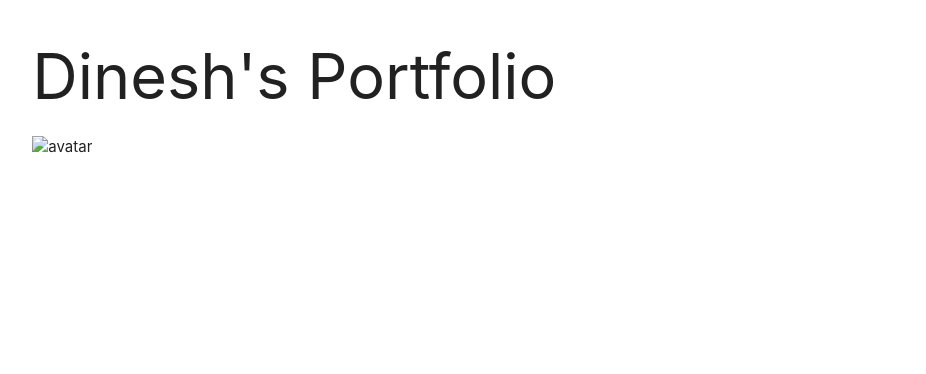
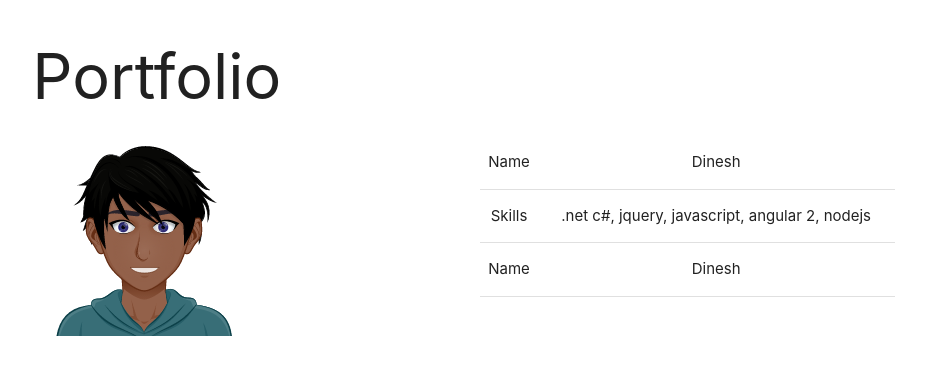
Before and after one commit to dinesh46/dinesh46.github.io, a plain HTML site: page index.html in a window 1280 px wide. Shown: the whole page, without its empty margins (171-1097 px from the left). Drawn offline with nearby package versions, Linux system fonts and the light colour scheme.

Commit message:
playing with content

```diff
--- a/index.html
+++ b/index.html
@@ -13,8 +13,28 @@
     <div class="container">
         <div class="row">
             <div class="col s12">
-                <h1>Dinesh's Portfolio</h1>
-                <img src="/images/avatar.png" alt="avatar">
+                <h1>Portfolio</h1>
+                <div class="col s6">
+                    <img src="images/avatar.png" alt="avatar">
+                </div>
+                <div class="col s6">
+                    <table class="stripped centered">
+                        <tr>
+                            <td>Name</td>
+                            <td>Dinesh</td>
+                        </tr>
+                        <tr>
+                            <td>Skills</td>
+                            <td>.net c#, jquery, javascript, angular 2, nodejs</td>
+                        </tr>
+                        <tr>
+                            <td>Name</td>
+                            <td>Dinesh</td>
+                        </tr>
+
+                    </table>
+                </div>
+
             </div>
         </div>
     </div>
```
Also changed, not shown: images/avatar.png (added), images/myAvatar.png (deleted), 1 other file.
